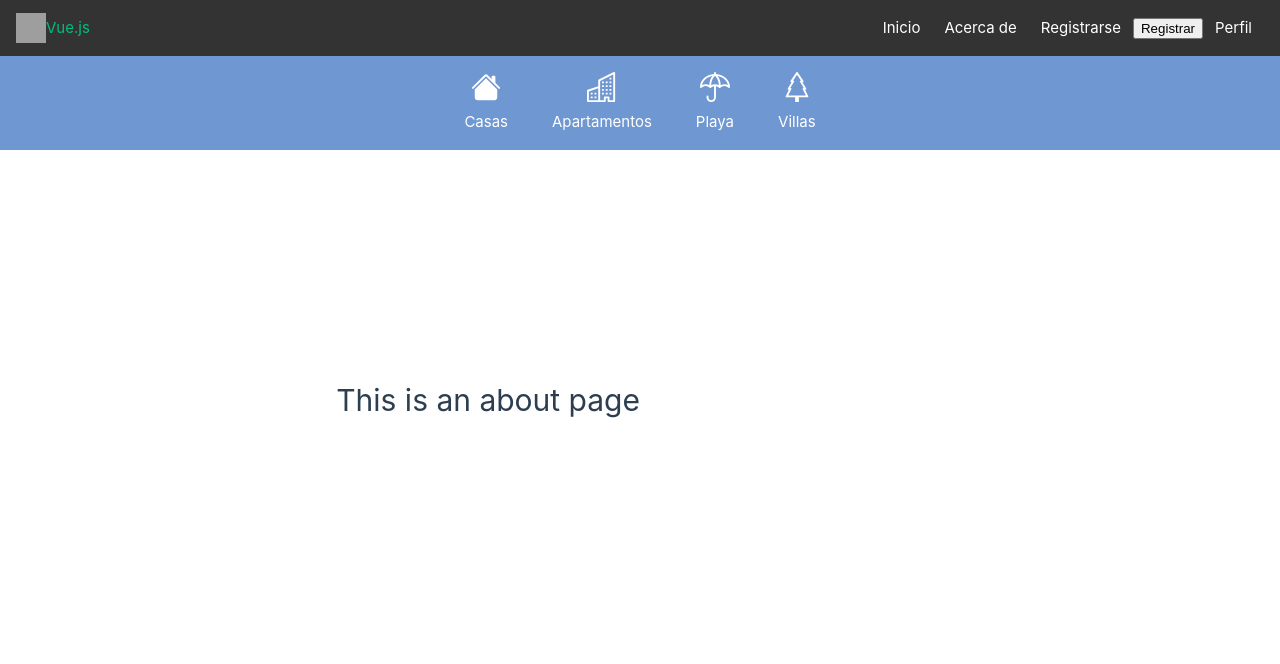
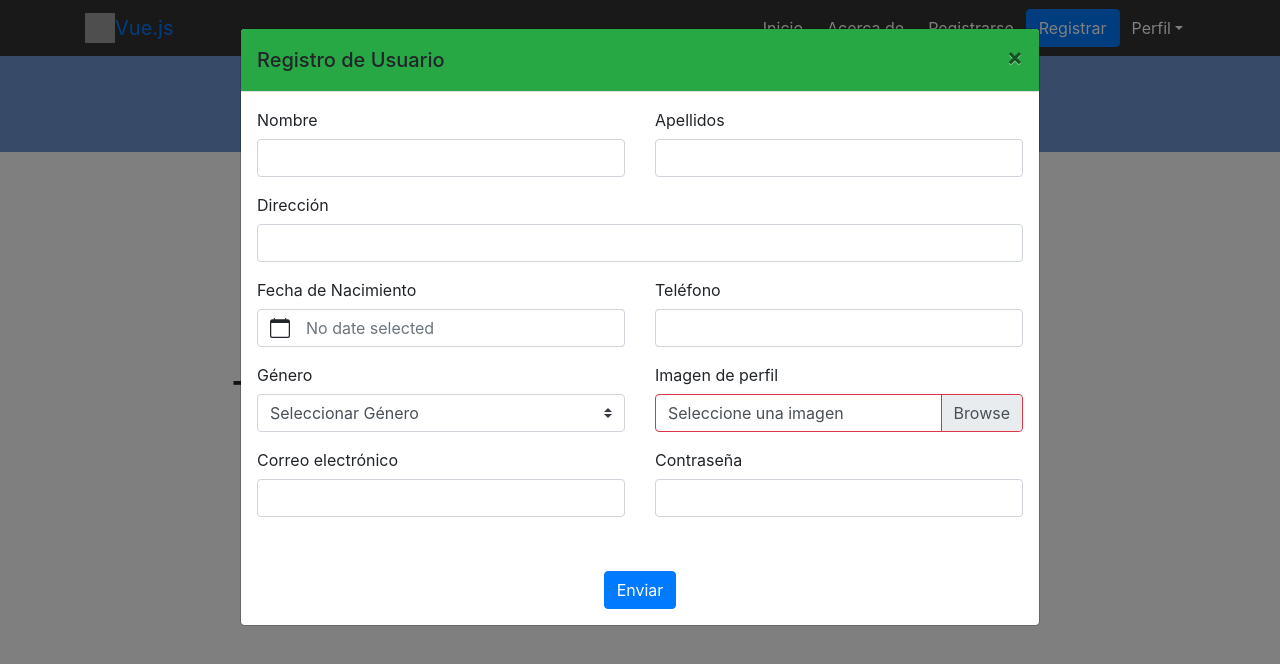
Before and after one commit to BrandonDelherUT/SIRESP, a Vue app in the folder client/: page / in a window 1280 px wide. Both pictures are taken after a click on the button "Registrar". Shown: the top 664 px of the page. Built offline with nearby package versions, Linux system fonts and the light colour scheme; grey boxes are pictures that could not be loaded.

Commit message:
Nav y modal registro

```diff
--- a/client/package.json
+++ b/client/package.json
@@ -9,7 +9,7 @@
   "dependencies": {
     "@fortawesome/fontawesome-free": "^6.5.1",
     "@fortawesome/fontawesome-svg-core": "^6.5.1",
-    "bootstrap": "^5.3.3",
+    "bootstrap": "^4.6.2",
     "bootstrap-vue": "^2.23.1",
     "vee-validate": "^2.2.15",
     "vue": "^2.7.16",
--- a/client/src/components/Navbar.vue
+++ b/client/src/components/Navbar.vue
@@ -1,4 +1,148 @@
 <template>
+  <div>
+    <!-- Modal -->
+    <b-modal
+      v-model="showModal"
+      title="Registro de Usuario"
+      hide-footer
+      size="lg"
+      modal-class="custom-modal"
+      header-bg-variant="success"
+    >
+      <b-form @submit.prevent="onSubmit" class="modal-form">
+        <b-row>
+          <b-col cols="6">
+            <b-form-group label="Nombre">
+              <b-form-input
+                v-validate="'required|alpha_spaces|min:3'"
+                name="name"
+                v-model="name"
+                type="text"
+              />
+              <span class="text-danger">{{ errors.first("name") }}</span>
+            </b-form-group>
+          </b-col>
+          <b-col cols="6">
+            <b-form-group label="Apellidos">
+              <b-form-input
+                v-validate="'required|alpha_spaces|min:3'"
+                name="surname"
+                v-model="surname"
+                type="text"
+              />
+              <span class="text-danger">{{ errors.first("surname") }}</span>
+            </b-form-group>
+          </b-col>
+        </b-row>
+
+        <b-row>
+          <b-col cols="12">
+            <b-form-group label="Dirección">
+              <b-form-input
+                v-validate="'required|regex:^[a-zA-Z0-9 #]+$'"
+                name="address"
+                v-model="address"
+                type="text"
+              />
+              <span class="text-danger">{{ errors.first("address") }}</span>
+            </b-form-group>
+          </b-col>
+        </b-row>
+
+        <b-row>
+          <b-col cols="6">
+            <b-form-group label="Fecha de Nacimiento">
+              <b-form-datepicker
+                v-validate="'required|adult'"
+                name="birthdate"
+                v-model="birthdate"
+                type="text"
+              />
+              <span class="text-danger">{{ errors.first("birthdate") }}</span>
+            </b-form-group>
+          </b-col>
+          <b-col cols="6">
+            <b-form-group label="Teléfono">
+              <b-form-input
+                v-validate="'required|digits:10'"
+                name="telephone"
+                v-model="telephone"
+                type="text"
+              />
+              <span class="text-danger">{{ errors.first("telephone") }}</span>
+            </b-form-group>
+          </b-col>
+        </b-row>
+
+        <b-row>
+          <b-col cols="6">
+            <b-form-group label="Género">
+              <b-form-select
+                v-validate="'required'"
+                name="gender"
+                v-model="gender"
+              >
+                <option value="">Seleccionar Género</option>
+                <option value="masculino">Masculino</option>
+                <option value="femenino">Femenino</option>
+              </b-form-select>
+              <span class="text-danger">{{ errors.first("gender") }}</span>
+            </b-form-group>
+          </b-col>
+
+          <b-col cols="6">
+            <b-form-group label="Imagen de perfil">
+              <b-form-file
+                v-validate="'required|imageSize'"
+                name="profileImage"
+                v-model="profileImage"
+                :state="Boolean(profileImage)"
+                placeholder="Seleccione una imagen"
+                accept="image/*"
+              >
+              </b-form-file>
+              <span class="text-danger">{{
+                errors.first("profileImage")
+              }}</span>
+            </b-form-group>
+          </b-col>
+        </b-row>
+        <b-row>
+          <b-col cols="6">
+            <b-form-group label="Correo electrónico">
+              <b-form-input
+                v-validate="'required|regex:^[a-zA-Z0-9._%+-]+@[a-zA-Z0-9.-]'"
+                name="email"
+                v-model="email"
+                type="email"
+              />
+              <span class="text-danger">{{ errors.first("email") }}</span>
+            </b-form-group>
+          </b-col>
+          <b-col cols="6">
+            <b-form-group label="Contraseña">
+              <b-form-input
+                v-validate="'required|min:8|specialCharacter|noSpace'"
+                name="password"
+                v-model="contrasena"
+                type="password"
+                :class="{ 'is-danger': errors.has('password') }"
+                ref="password"
+              />
+              <span class="text-danger">{{ errors.first("password") }}</span>
+            </b-form-group>
+          </b-col>
+        </b-row>
+
+        <!-- Botón Enviar -->
+        <div class="text-center">
+          <b-button style="margin-top: 5%" type="submit" variant="primary"
+            >Enviar</b-button
+          >
+        </div>
+      </b-form>
+    </b-modal>
+
   <nav class="navbar">
     <div class="container">
       <a class="navbar-brand" href="/">
@@ -29,7 +173,12 @@
 
       </div>
     </div>
+
+
+
   </nav>
+
+  </div>
 
 </template>
 
@@ -52,7 +201,8 @@
   width: 100%;
 }
 
-  .navbar-brand, .navbar-menu {
+.navbar-brand,
+.navbar-menu {
   display: flex;
   align-items: center;
 }
@@ -67,7 +217,8 @@
   padding: 0.5rem 0.75rem;
 }
 
-  .navbar-item:hover, .dropdown-item:hover {
+.navbar-item:hover,
+.dropdown-item:hover {
   background-color: #555;
 }
 
@@ -76,11 +227,12 @@
 }
 
 .dropdown-menu {
-    display: block; /* Cambiado para usar v-if en lugar de CSS hover */
+  display: block;
+  /* Cambiado para usar v-if en lugar de CSS hover */
   position: absolute;
   background-color: #f9f9f9;
   min-width: 160px;
-    box-shadow: 0px 8px 16px 0px rgba(0,0,0,0.2);
+  box-shadow: 0px 8px 16px 0px rgba(0, 0, 0, 0.2);
   z-index: 1001;
 }
 
@@ -103,12 +255,30 @@
   data() {
     return {
       isDropdownOpen: false,
+      showModal: false, // Estado del modal
+      name: "",
+      surname: "",
+      email: "",
+      address: "",
+      birthdate: "",
+      telephone: "",
+      gender: "",
+      profileImage: null,
     };
   },
   methods: {
     toggleDropdown() {
       this.isDropdownOpen = !this.isDropdownOpen;
     },
+    onSubmit() {
+      this.$validator.validate().then((valid) => {
+        if (!valid) {
+        } else {
+          console.log(this.$data);
+          this.showModal = false; // Cierra el modal después de enviar el formulario
+        }
+      });
+    },
   },
 };
 </script>
--- a/client/src/main.js
+++ b/client/src/main.js
@@ -2,13 +2,101 @@ import Vue from 'vue'
 
 import App from './App.vue'
 import router from './router'
+import VeeValidate  from 'vee-validate'
+import { Validator } from 'vee-validate';
 
 import './assets/main.css'
 
-import { BootstrapVue, BootstrapVueIcons } from 'bootstrap-vue'
+import { BootstrapVue, IconsPlugin, BootstrapVueIcons } from 'bootstrap-vue'
+
+// Import Bootstrap and BootstrapVue CSS files (order is important)
+import 'bootstrap/dist/css/bootstrap.css'
+import 'bootstrap-vue/dist/bootstrap-vue.css'
 
 Vue.use(BootstrapVue)
 Vue.use(BootstrapVueIcons)
+
+
+Vue.use(BootstrapVue)
+Vue.use(IconsPlugin)
+Vue.use(VeeValidate)
+
+
+Validator.localize('es', {
+  messages: {
+    alpha: () => 'Este campo solo puede contener letras.',
+    alpha_spaces: 'Solo acepta letras y espacios',
+    required: () => 'Este campo es obligatorio.',
+    digits:(filedName,[digito])=>`Deben ser ${digito} digitos y solo numeros`,
+    date_format : 'El formato debe ser dd/MM/yyyy',
+    date_between : "No esta en las fechas de 10/09/1954 al 20/09/2005",
+    alpha_num: 'Solo acepta numeros y letras',
+    max : (field,[num])=>`Solo ${num} como maximo`, // en esta campo se le pone ()=> por que recibira parametros- el nombre del campo  y el valor
+    credit_card:"Debe ser una tarjeta de crédito/debito válida.",
+    email:"El correo deb ser valido",
+    alpha_dash:"Solo puede contener caracteres alfabéticos, números, guiones o guiones bajos.",
+    min : (field,[num])=>`Debe de contener ${num} caracteres como minimo`,
+    included:"Debes de selccionar una opcion (Masculino/Femenino)"
+  }
+});
+
+
+
+// Definición y registro de la regla de validación personalizada
+const customRules = {
+  getMessage(field, args) {
+    return 'Debes ser mayor de 18 años.';
+  },
+  validate(value, args) {
+    const currentDate = new Date();
+    const birthdate = new Date(value);
+    const age = currentDate.getFullYear() - birthdate.getFullYear();
+    return age >= 18;
+  }
+};
+
+Validator.extend('adult', customRules);
+
+const customRules2 = {
+  getMessage(field, args) {
+    return 'La imagen de perfil debe ser menor a 2MB.';
+  },
+  validate(value, args) {
+    // Verificar si el tamaño de la imagen es menor a 2MB
+    return value ? value.size / 1024 / 1024 < 2 : false;
+  }
+};
+
+Validator.extend('imageSize', customRules2);
+
+
+// Definición y registro de la regla de validación para caracteres especiales
+const specialCharacterRule = {
+  getMessage(field, args) {
+    return 'La contraseña debe contener al menos un carácter especial.';
+  },
+  validate(value, args) {
+    // Expresión regular que verifica si hay al menos un carácter especial
+    const regex = /[!@#$%^&*(),.?":{}|<>]/;
+    return regex.test(value);
+  }
+};
+
+Validator.extend('specialCharacter', specialCharacterRule);
+
+// Definición y registro de la regla de validación para la exclusión de espacios
+const noSpaceRule = {
+  getMessage(field, args) {
+    return 'La contraseña no debe contener espacios.';
+  },
+  validate(value, args) {
+    // Verificar si la contraseña no contiene espacios
+    return !/\s/.test(value);
+  }
+};
+
+Validator.extend('noSpace', noSpaceRule);
+
 
 new Vue({
   router,
--- a/client/src/router/index.js
+++ b/client/src/router/index.js
@@ -2,7 +2,6 @@ import Vue from 'vue'
 import VueRouter from 'vue-router'
 import AboutView from '../views/AboutView.vue'
 import Login from '../views/Login.vue'
-import Login2 from '../views/Login2.vue'
 
 Vue.use(VueRouter)
 
@@ -20,11 +19,6 @@ const router = new VueRouter({
       name: 'about',
       component: AboutView
     },
-    {
-      path: '/login',
-      name: 'login',
-      component: Login2
-    }
   ]
 })
 
```
Also changed, not shown: 1 other file (tests, documents, lock files or other folders). Lines whose indentation alone changed are shown as unchanged.
